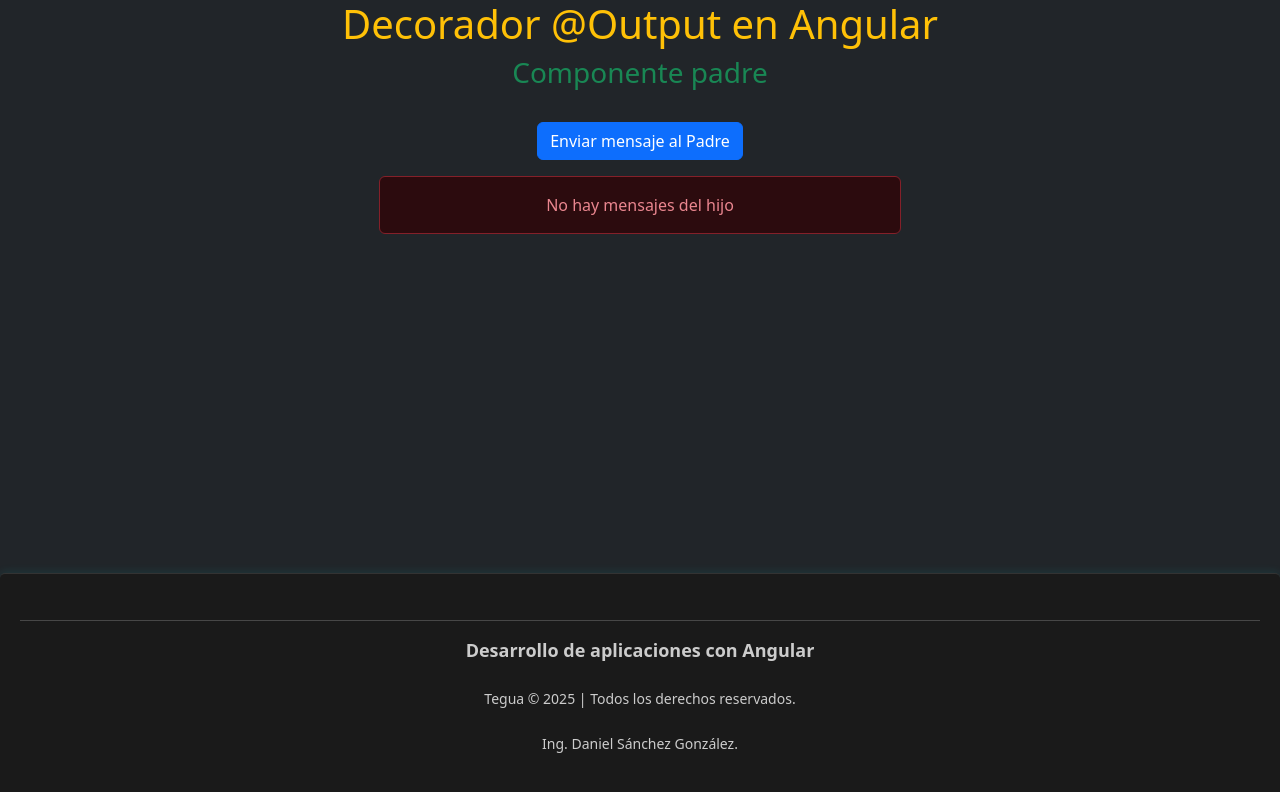
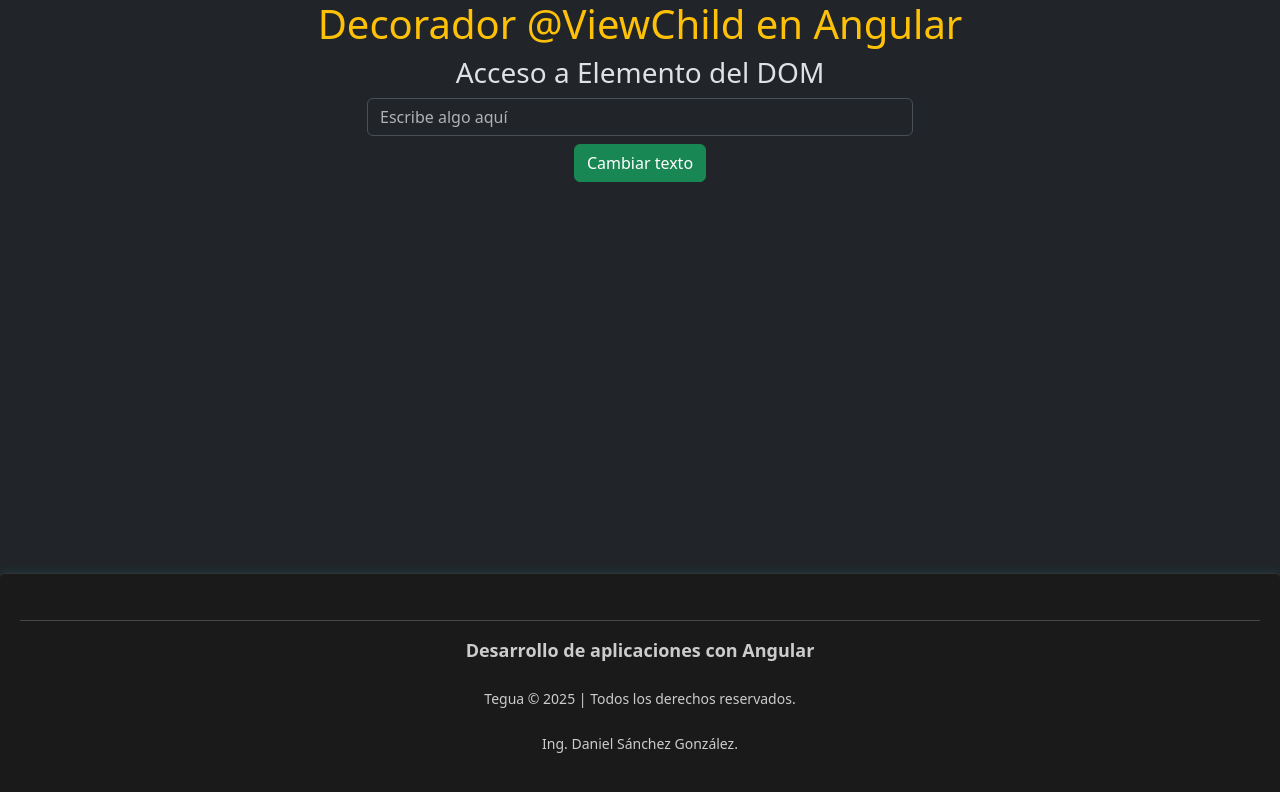
Before and after one commit to dsanchez-dev/App-Angular, an Angular app: page / in a window 1280 px wide. Shown: the top 792 px of the page. Built offline with nearby package versions, Linux system fonts and the light colour scheme.

Commit message:
P15 - Decorador ViewChild

```diff
--- a/src/app/app.html
+++ b/src/app/app.html
@@ -2,7 +2,7 @@
   <div class="page-content">
     <div class="container text-center">
       <h1 class="text-center text-warning">{{titulo}}</h1>
-      <app-padre />
+      <app-view-child/>
     </div>
   </div>
 
--- a/src/app/app.ts
+++ b/src/app/app.ts
@@ -1,15 +1,17 @@
 import { Component } from '@angular/core';
 import { PadreComponent } from './padre/padre';
+import { Hijo } from "./padre/hijo/hijo";
+import { ViewChildComponent } from "./view-child/view-child";
 
 @Component({
   selector: 'app-root',
   standalone: true,
-  imports: [PadreComponent],
+  imports: [ViewChildComponent],
   templateUrl: './app.html',
   styleUrl: './app.css',
 })
 export class App {
-  titulo = 'Decorador @Output en Angular';
+  titulo = 'Decorador @ViewChild en Angular';
 
   currentYear: number = new Date().getFullYear();
 }
--- /dev/null
+++ b/src/app/view-child/view-child.html
@@ -0,0 +1,5 @@
+<div class="container">
+    <h3>Acceso a Elemento del DOM</h3>
+    <input #referenciaInput type="text" class="form-control w-50 mx-auto" placeholder="Escribe algo aquí" />
+    <button class="btn btn-success mt-2" (click)="cambiarTexto()">Cambiar texto</button>
+</div>
--- /dev/null
+++ b/src/app/view-child/view-child.ts
@@ -0,0 +1,16 @@
+import { Component, ElementRef, ViewChild } from '@angular/core';
+
+@Component({
+  selector: 'app-view-child',
+  imports: [],
+  templateUrl: './view-child.html',
+  styleUrl: './view-child.css',
+})
+export class ViewChildComponent {
+
+  @ViewChild('referenciaInput') inputElement!: ElementRef;
+
+  cambiarTexto() {
+    this.inputElement.nativeElement.value = 'Texto cambiado desde el componente';
+  }
+}
```
Also changed, not shown: src/app/view-child/view-child.css (added).
